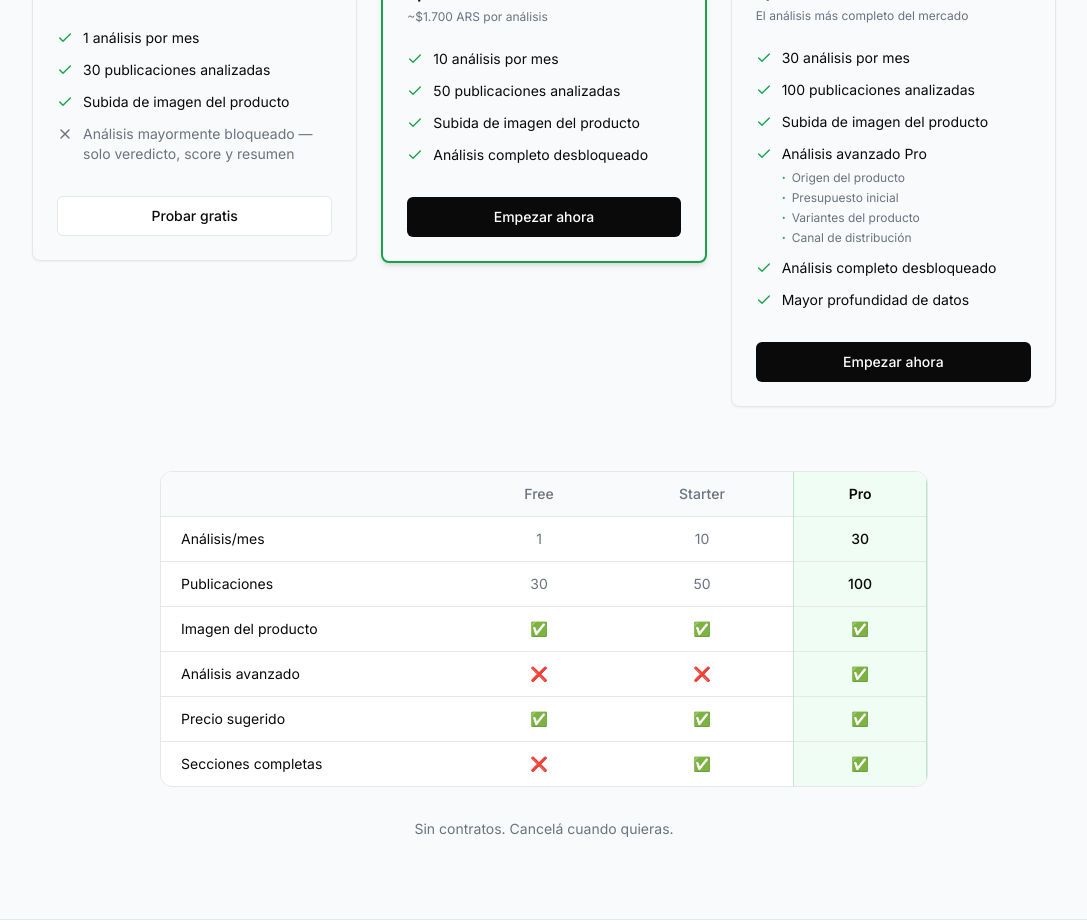
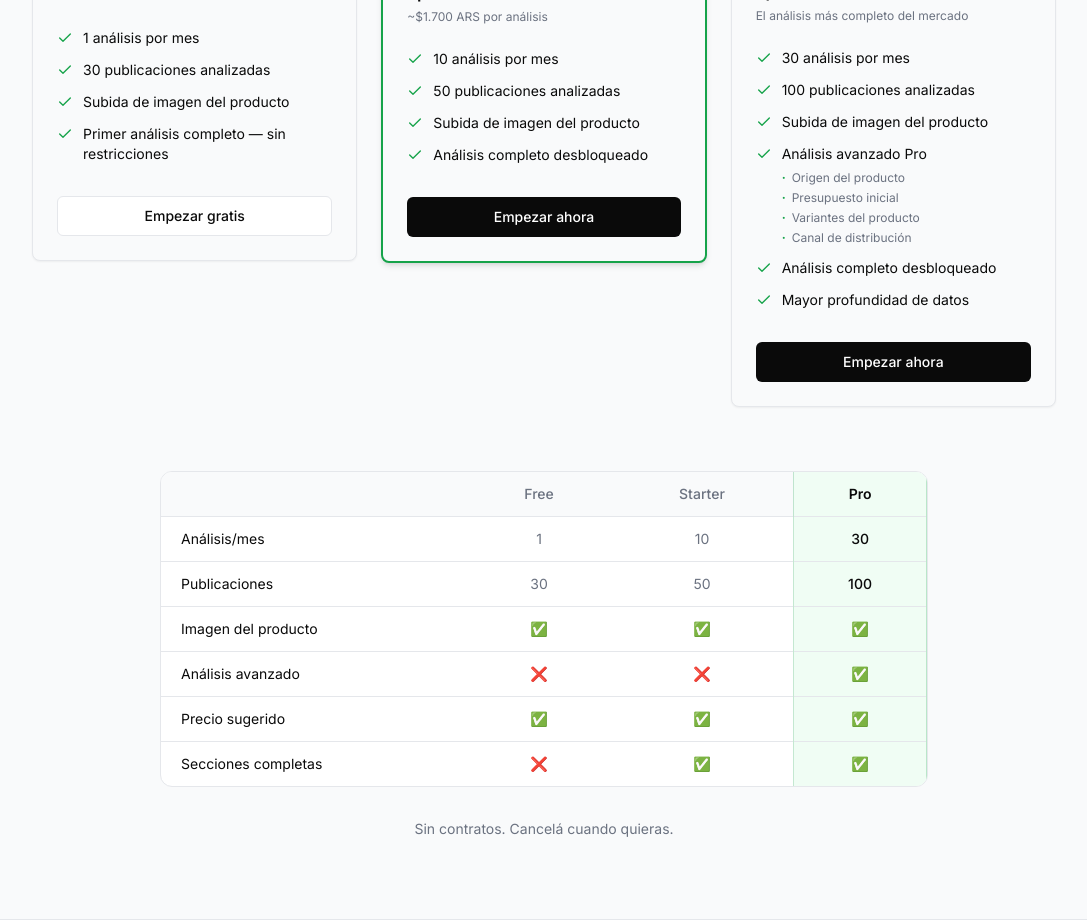
Before and after one commit to caudalproject/nichalo, a Next.js app: page / in a window 1280 px wide. Shown: the part 3000-3922 px from the top of the page, without its empty margins (96-1183 px from the left). Built offline with nearby package versions, Linux system fonts and the light colour scheme; no server answers.

Commit message:
fix: corregir contradicción reverse trial en card Free del pricing

```diff
--- a/app/page.tsx
+++ b/app/page.tsx
@@ -70,9 +70,9 @@ export default async function LandingPage() {
         { label: "1 análisis por mes", included: true, subItems: null as string[] | null },
         { label: "30 publicaciones analizadas", included: true, subItems: null as string[] | null },
         { label: "Subida de imagen del producto", included: true, subItems: null as string[] | null },
-        { label: "Análisis mayormente bloqueado — solo veredicto, score y resumen", included: false, subItems: null as string[] | null },
+        { label: "Primer análisis completo — sin restricciones", included: true, subItems: null as string[] | null },
       ],
-      cta: "Probar gratis",
+      cta: "Empezar gratis",
       href: "/login",
     },
     {
```
